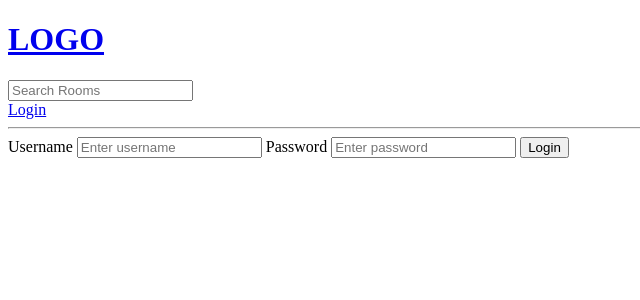
After one commit to Alturnaks/Forum, a Django app: page /login/ in a window 1280 px wide. The commit adds this page. Shown: the top 300 px of the page, without its empty margins (0-640 px from the left). Run offline with Django 4.2, Linux system fonts and the light colour scheme.

Commit message:
was created user login form

```diff
--- /dev/null
+++ b/kdStydy/base/templates/base/login_register.html
@@ -0,0 +1,18 @@
+{% extends 'main.html' %}
+
+{% block content %}
+<div>
+    <form method="post" action="">
+        {% csrf_token %}
+        <LABel>Username</LABel>
+        <input type="text" name="username" placeholder="Enter username"/>
+
+        <LABel>Password</LABel>
+        <input type="password" name="password" placeholder="Enter password"/>
+
+        <input type="submit" value="Login">
+
+    </form>
+</div>
+
+{% endblock content %}
--- a/kdStydy/base/urls.py
+++ b/kdStydy/base/urls.py
@@ -3,6 +3,7 @@ from . import views
 
 
 urlpatterns = [
+    path('login/', views.loginPage, name="login"),
 
     path('', views.home, name="home"),
     path('room/<str:pk>/', views.room, name="room"),
--- a/kdStydy/base/views.py
+++ b/kdStydy/base/views.py
@@ -2,6 +2,9 @@ from django.shortcuts import render ,redirect
 from django.db.models import Q
 from .models import Room , Topic
 from .forms import RoomForm
+from django.contrib.auth.models import User
+from django.contrib.auth import authenticate , login , logout
+from django.contrib import messages
 
 # rooms = [
 #     {'id':1 , 'name':'Python'},
@@ -10,6 +13,30 @@ from .forms import RoomForm
 
 # ]
 
+def loginPage(request):
+
+
+    if request.method == 'POST':
+        username= request.POST.get('username')
+        password= request.POST.get('password')
+
+        try:
+            user = User.objects.get(username=username)
+        except:
+            messages.error(request, 'User does not exist')
+
+        user = authenticate(request, username=username, password=password)
+
+        if user is not None:
+            login(request,user)
+            return redirect('home')
+        else :
+            messages.error(request, 'Username or Password does not exist')
+
+
+
+    context = {}
+    return render(request, 'base/login_register.html', context)
 
 def home (request):
     q = request.GET.get('q') if request.GET.get('q')!= None else ''
--- a/kdStydy/templates/main.html
+++ b/kdStydy/templates/main.html
@@ -10,6 +10,16 @@
 </head>
 <body>
     {% include 'navbar.html' %}
+
+
+    {% if messages %}
+    <ul class="messages">
+        {% for message in messages %}
+        <li></li>{{ message }}</li>
+            {% endfor %}
+    </ul>
+    {% endif %}
+
     {% block content %}
 
     {% endblock content %}
--- a/kdStydy/templates/navbar.html
+++ b/kdStydy/templates/navbar.html
@@ -5,3 +5,7 @@
 <form method="GET" action="{% url 'home' %}">
     <input type="text" name="q" placeholder="Search Rooms">
 </form>
+
+<a href="{% url 'login' %}">Login</a>
+
+<hr>
```
